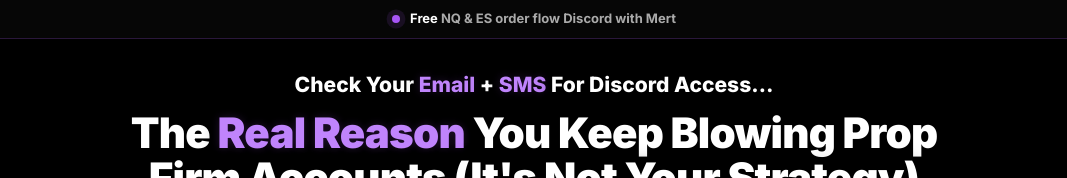
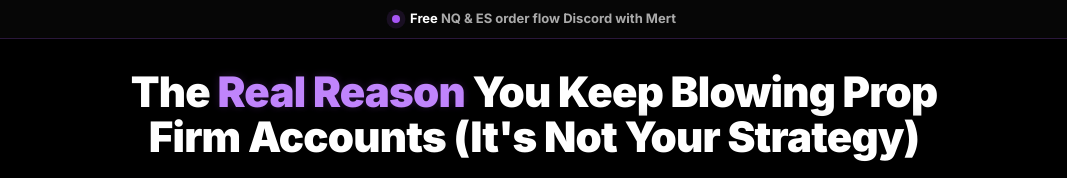
Before and after one commit to eliascroesus/mertfutures-funnel, a plain HTML site: page apply-2/index.html in a window 1280 px wide. Shown: the top 178 px of the page, without its empty margins (106-1173 px from the left). Drawn offline with Linux system fonts and the light colour scheme.

Commit message:
Remove the "Check Your Email + SMS For Discord Access" line from page 2
Co-Authored-By: Claude Opus 5.5 <noreply@anthropic.com>
Claude-Session: https://claude.ai/code/session_015aTEPaDKixhRzr4JK17SrG

```diff
--- a/apply-2/index.html
+++ b/apply-2/index.html
@@ -30,7 +30,6 @@
 
 <header class="hero">
   <div class="wrap">
-    <p class="pre-line">Check Your <span class="accent">Email</span> + <span class="accent">SMS</span> For Discord Access…</p>
     <h1>The <span class="accent">Real Reason</span> You Keep Blowing Prop Firm Accounts <span class="nowrap">(It's Not Your Strategy)</span></h1>
     <h2 class="step-h"><b>Step #1:</b> Watch How I Fixed It And Started Trading <b>NQ &amp; ES Off Order Flow</b></h2>
     <div class="vslframe" id="vsl">
```
Also changed, not shown: apply/index.html (+0 -1 lines).
